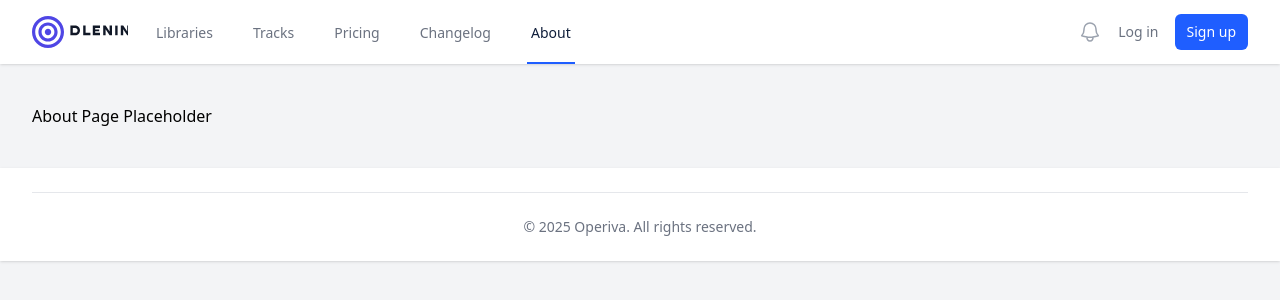
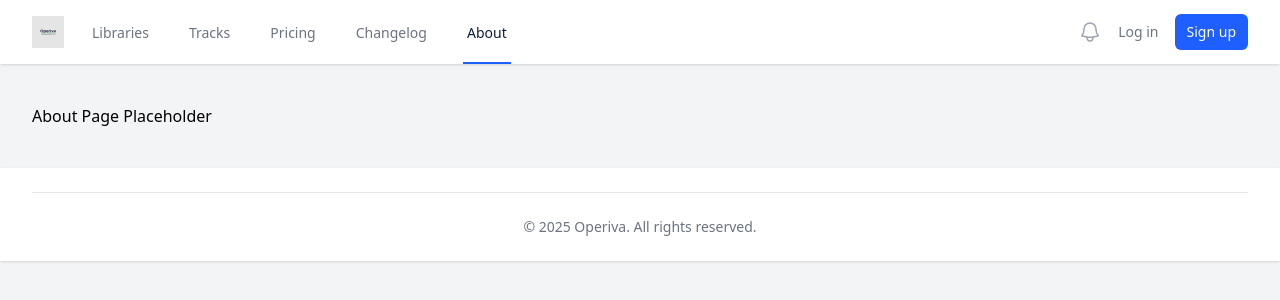
Before and after one commit to Phathizwe/Operiva, a React (Vite) app: page /about in a window 1280 px wide. Shown: the top 300 px of the page. Built offline with nearby package versions, Linux system fonts and the light colour scheme; no server answers.

Commit message:
feat: Integrate final Operiva logo (PNG)

```diff
--- a/src/layouts/MainLayout.tsx
+++ b/src/layouts/MainLayout.tsx
@@ -22,7 +22,7 @@ export default function MainLayout({ children }: MainLayoutProps) {
                     <Link to="/">
                       <img
                         className="h-8 w-auto"
-                        src="/logo.svg"
+                        src="/logo.png"
                         alt="Operiva"
                       />
                     </Link>
```
Also changed, not shown: public/logo.png (added).
